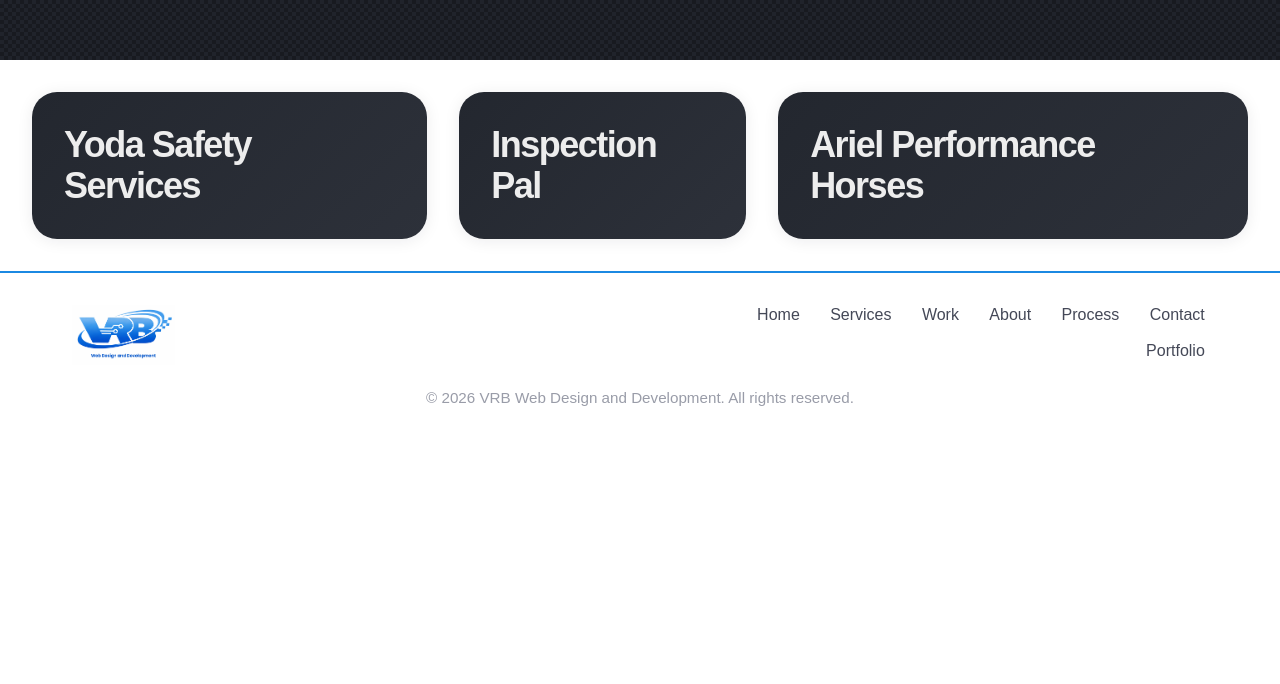
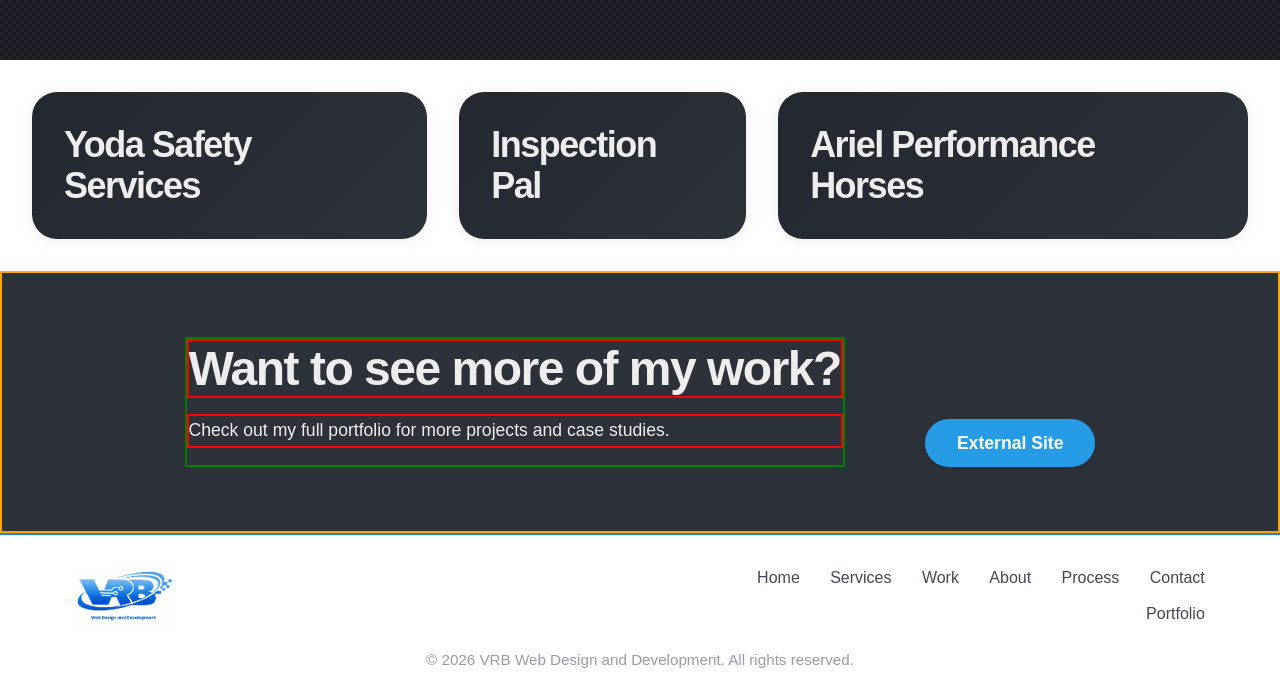
Before and after one commit to roseandlily33/vrb, a Next.js app in the folder client/: page /work in a window 1280 px wide. Shown: the part 560-1244 px from the top of the page. Before the commit the page ends 982 px from the top, so only its background shows below. Built offline with nearby package versions, Linux system fonts and the light colour scheme.

Commit message:
updates on the work page

```diff
--- a/client/src/app/Components/PrimaryButton/PrimaryButton.module.css
+++ b/client/src/app/Components/PrimaryButton/PrimaryButton.module.css
@@ -13,6 +13,9 @@
   box-shadow: 0 2px 8px 0 rgba(0, 0, 0, 0.08);
   outline: none;
   display: inline-block;
+  height: 48px;
+  min-height: 48px;
+  line-height: 1.2;
 }
 .primaryButton:hover,
 .primaryButton:focus {
--- /dev/null
+++ b/client/src/app/work/PortfolioLink/PortfolioLink.component.jsx
@@ -0,0 +1,23 @@
+"use client";
+import styles from "./PortfolioLink.module.css";
+import PrimaryButton from "@/app/Components/PrimaryButton/PrimaryButton.component";
+
+const PortfolioLink = () => {
+  return (
+    <section className={styles.linkContainer}>
+      <div className={styles.words}>
+        <h2 className={styles.h2}>Want to see more of my work?</h2>
+        <p>Check out my full portfolio for more projects and case studies.</p>
+      </div>
+      <PrimaryButton
+        onClick={() =>
+          window.open("https://victoriabenoit-portfolio.onrender.com", "_blank")
+        }
+      >
+        External Site
+      </PrimaryButton>
+    </section>
+  );
+};
+
+export default PortfolioLink;
--- /dev/null
+++ b/client/src/app/work/PortfolioLink/PortfolioLink.module.css
@@ -0,0 +1,25 @@
+.linkContainer {
+  background: var(--grey-700);
+  padding: 4rem 2rem;
+  display: flex;
+  justify-content: center;
+  align-items: flex-end;
+  gap: 5rem;
+  border: 2px solid orange;
+}
+.words {
+  display: flex;
+  flex-direction: column;
+  gap: 1rem;
+  border: 2px solid green;
+}
+.words > * {
+  color: var(--text-primary);
+  font-weight: 500;
+  border: 2px solid red;
+  /* line-height: 1.6; */
+}
+.h2 {
+    font-weight: 800;
+    font-size: 3rem;
+}
--- a/client/src/app/work/page.jsx
+++ b/client/src/app/work/page.jsx
@@ -2,6 +2,7 @@
 import Hero from "../Components/Hero/Hero.component";
 import Card from "../Components/Card/Card.component";
 import Link from "next/link";
+import PortfolioLink from "./PortfolioLink/PortfolioLink.component";
 export default function Work() {
   const projects = [
     {
@@ -23,15 +24,13 @@
       <div className={styles.projectGrid}>
         {projects.map((project, index) => (
           <Link href={`/${project.link}`} key={index}>
-          <Card
-            key={index}
-            className={styles.projectCard}
-          >
-            <h2>{project.projectName}</h2>
-          </Card>
+            <Card key={index} className={styles.projectCard}>
+              <h2>{project.projectName}</h2>
+            </Card>
           </Link>
         ))}
       </div>
+      <PortfolioLink />
     </main>
   );
 }
```
